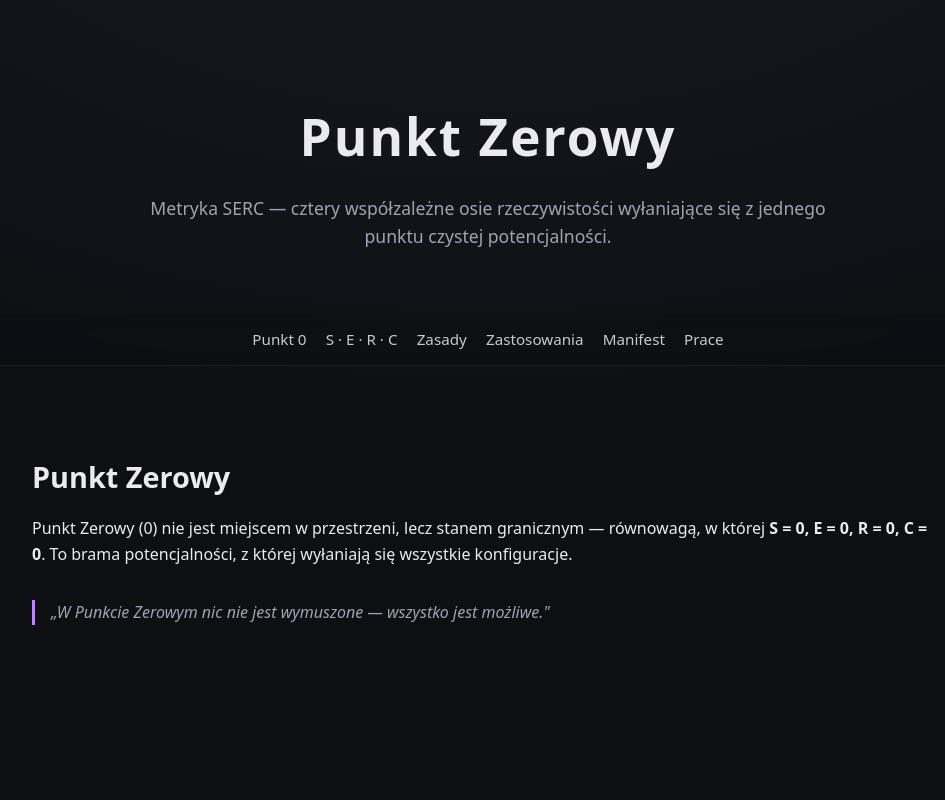
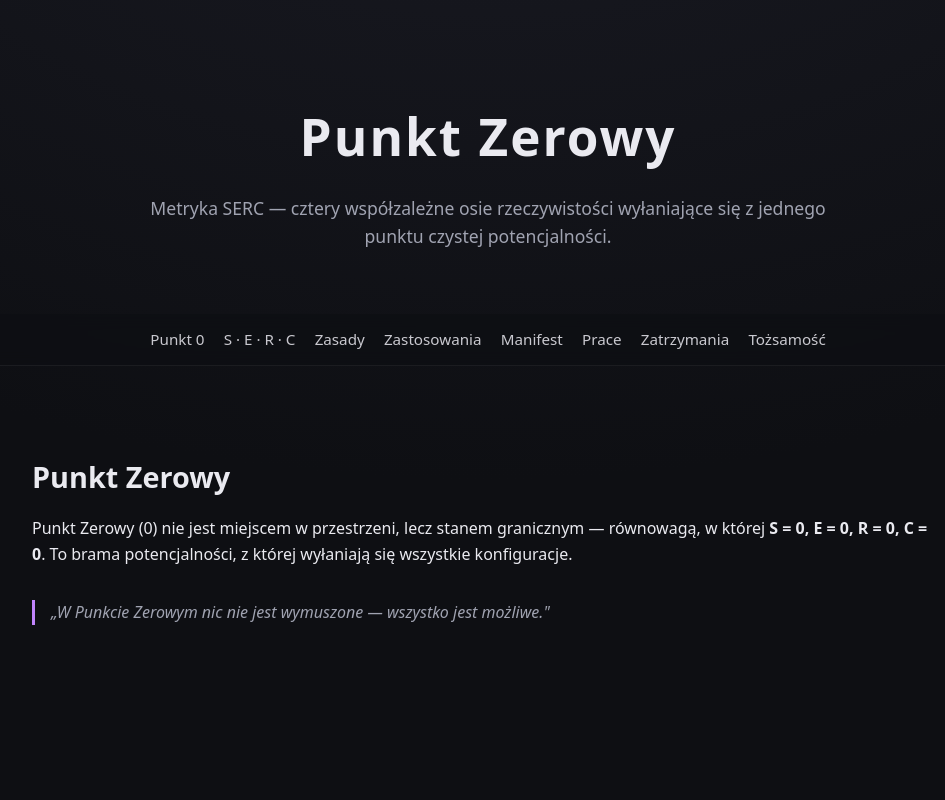
Before and after one commit to czworun/Punkt-Zerowy, a plain HTML site: page index.html in a window 1280 px wide. Shown: the top 800 px of the page, without its empty margins (152-1097 px from the left). Drawn offline with Linux system fonts and the light colour scheme.

Commit message:
Update navigation menu in index.html

```diff
--- a/index.html
+++ b/index.html
@@ -185,6 +185,8 @@
     <li><a href="#zastosowania">Zastosowania</a></li>
     <li><a href="#manifest">Manifest</a></li>
     <li><a href="#prace">Prace</a></li>
+    <li><a href="faq.html">Zatrzymania</a></li>
+    <li><a href="identity.html">Tożsamość</a></li>
   </ul>
 </nav>
 
```
Lines whose indentation alone changed are shown as unchanged.
